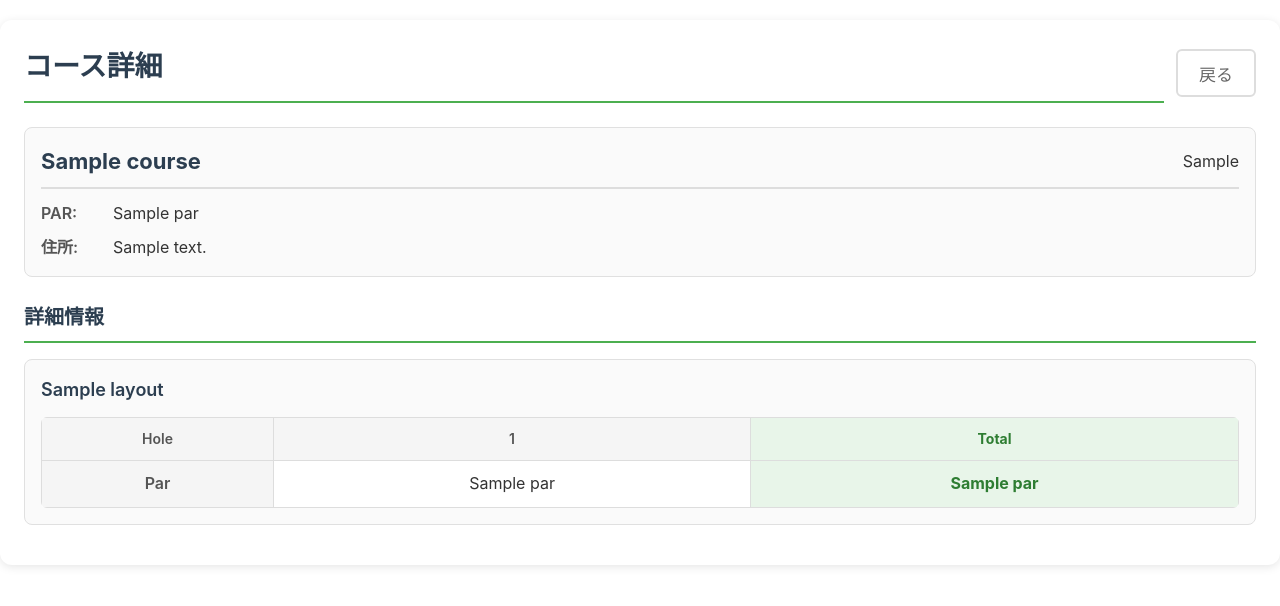
After one commit to Gshimabuku/flask_golf_match, a Flask app: template templates/course/detail.html in a window 1280 px wide. The commit adds this page. Shown: the top 606 px of the page. Run offline with Flask 3, Linux system fonts and the light colour scheme; the template is opened without the code that fills it: most values are stand-ins (such as "Sample title", 1, 10 or a date in 2020).

Commit message:
detail_course

```diff
--- a/app.py
+++ b/app.py
@@ -1,6 +1,6 @@
 from flask import Flask, render_template, jsonify, redirect, url_for, Response, request
 import os
-from Services.course_service import get_courses,get_layouts,add_course
+from Services.course_service import get_courses,get_layouts,add_course,get_course_detail
 from Services.round_service import get_rounds,add_round,add_game_setting
 from Services.user_service import get_users
 
@@ -29,6 +29,11 @@ def course_list():
 @app.route('/course/new')
 def course_new():
     return render_template('course/new.html')
+
+@app.route('/course/<course_id>')
+def course_detail(course_id):
+    course, layouts = get_course_detail(course_id)
+    return render_template('course/detail.html', course=course, layouts=layouts)
 
 @app.route('/course/create', methods=['POST'])
 def course_create():
--- a/static/css/style.css
+++ b/static/css/style.css
@@ -573,12 +573,14 @@ select:focus {
     border: 1px solid #e0e0e0;
     border-radius: 8px;
     transition: all 0.3s;
+    cursor: pointer;
 }
 
 .course-list-page .course-card:hover {
     background-color: #f5f5f5;
     border-color: #4CAF50;
     box-shadow: 0 2px 8px rgba(76, 175, 80, 0.2);
+    transform: translateY(-2px);
 }
 
 .course-list-page .course-header {
@@ -740,3 +742,143 @@ select:focus {
         height: 32px;
     }
 }
+
+/**
+ * #######################################################
+ *  コース詳細ページ
+ * #######################################################
+ */
+
+/* コース情報カード */
+.course-detail-page .course-info-card {
+    padding: 16px;
+    background-color: #fafafa;
+    border: 1px solid #e0e0e0;
+    border-radius: 8px;
+    margin-bottom: 24px;
+}
+
+.course-detail-page .course-info-card .course-header {
+    display: flex;
+    justify-content: space-between;
+    align-items: center;
+    margin-bottom: 12px;
+    padding-bottom: 8px;
+    border-bottom: 2px solid #ddd;
+}
+
+.course-detail-page .course-info-card .course-title {
+    font-size: 22px;
+    font-weight: bold;
+    color: #2c3e50;
+}
+
+.course-detail-page .course-details {
+    display: flex;
+    flex-direction: column;
+    gap: 8px;
+}
+
+.course-detail-page .detail-row {
+    display: flex;
+    gap: 12px;
+}
+
+.course-detail-page .detail-label {
+    font-weight: 600;
+    color: #555;
+    min-width: 60px;
+}
+
+.course-detail-page .detail-value {
+    color: #333;
+}
+
+/* レイアウトセクション */
+.course-detail-page .layouts-section {
+    margin-top: 24px;
+}
+
+.course-detail-page .section-title {
+    font-size: 20px;
+    font-weight: bold;
+    color: #2c3e50;
+    margin-bottom: 16px;
+    padding-bottom: 8px;
+    border-bottom: 2px solid #4CAF50;
+}
+
+/* レイアウトカード */
+.course-detail-page .layout-card {
+    background-color: #fafafa;
+    border: 1px solid #e0e0e0;
+    border-radius: 8px;
+    padding: 16px;
+    margin-bottom: 16px;
+}
+
+.course-detail-page .layout-header {
+    margin-bottom: 12px;
+}
+
+.course-detail-page .layout-name {
+    font-size: 18px;
+    font-weight: 600;
+    color: #2c3e50;
+}
+
+/* レイアウトテーブル */
+.course-detail-page .layout-table-wrapper {
+    overflow-x: auto;
+}
+
+.course-detail-page .layout-table {
+    width: 100%;
+    border-collapse: collapse;
+    background-color: #fff;
+    border-radius: 6px;
+    overflow: hidden;
+}
+
+.course-detail-page .layout-table th,
+.course-detail-page .layout-table td {
+    padding: 10px;
+    text-align: center;
+    border: 1px solid #ddd;
+}
+
+.course-detail-page .layout-table th {
+    background-color: #f5f5f5;
+    font-weight: 600;
+    color: #555;
+    font-size: 14px;
+}
+
+.course-detail-page .layout-table td {
+    font-size: 16px;
+    color: #333;
+}
+
+.course-detail-page .layout-table .label-col {
+    background-color: #f5f5f5;
+    font-weight: 600;
+    color: #555;
+}
+
+.course-detail-page .layout-table .total-col {
+    background-color: #e8f5e9;
+    font-weight: bold;
+    color: #2e7d32;
+}
+
+/* スマホ対応 */
+@media (max-width: 768px) {
+    .course-detail-page .layout-table {
+        font-size: 14px;
+    }
+
+    .course-detail-page .layout-table th,
+    .course-detail-page .layout-table td {
+        padding: 8px 4px;
+    }
+}
--- /dev/null
+++ b/templates/course/detail.html
@@ -0,0 +1,77 @@
+<!DOCTYPE html>
+<html lang="ja">
+<head>
+    <meta charset="UTF-8">
+    <meta name="viewport" content="width=device-width, initial-scale=1.0">
+    <title>コース詳細</title>
+    <link rel="stylesheet" href="{{ url_for('static', filename='css/style.css') }}">
+</head>
+<body class="course-detail-page">
+    <div class="container">
+        <div class="page-header">
+            <h1>コース詳細</h1>
+            <button type="button" class="back-btn" id="back-button">戻る</button>
+        </div>
+
+        <!-- コース基本情報 -->
+        <div class="course-info-card">
+            <div class="course-header">
+                <div class="course-title">{{ course.name }}</div>
+                <span class="course-type type-{{ course.course_type }}">{{ course.type_display }}</span>
+            </div>
+            <div class="course-details">
+                <div class="detail-row">
+                    <span class="detail-label">PAR:</span>
+                    <span class="detail-value">{{ course.par }}</span>
+                </div>
+                <div class="detail-row">
+                    <span class="detail-label">住所:</span>
+                    <span class="detail-value">{{ course.address }}</span>
+                </div>
+            </div>
+        </div>
+
+        <!-- レイアウト情報 -->
+        <div class="layouts-section">
+            <h2 class="section-title">詳細情報</h2>
+
+            {% for layout in layouts %}
+            <div class="layout-card">
+                <div class="layout-header">
+                    <span class="layout-name">{{ layout.layout_name }}</span>
+                </div>
+                <div class="layout-table-wrapper">
+                    <table class="layout-table">
+                        <thead>
+                            <tr>
+                                <th>Hole</th>
+                                {% for hole in layout.holes %}
+                                <th>{{ hole.hole_number }}</th>
+                                {% endfor %}
+                                <th class="total-col">Total</th>
+                            </tr>
+                        </thead>
+                        <tbody>
+                            <tr>
+                                <td class="label-col">Par</td>
+                                {% for hole in layout.holes %}
+                                <td>{{ hole.par }}</td>
+                                {% endfor %}
+                                <td class="total-col">{{ layout.par }}</td>
+                            </tr>
+                        </tbody>
+                    </table>
+                </div>
+            </div>
+            {% endfor %}
+        </div>
+    </div>
+
+    <script>
+        // 戻るボタンの処理
+        document.getElementById('back-button').addEventListener('click', function () {
+            location.href = '{{ url_for("course_list") }}';
+        });
+    </script>
+</body>
+</html>
```
Also changed, not shown: Services/course_service.py (+57 -0 lines), templates/course/list.html (+9 -1 lines).
